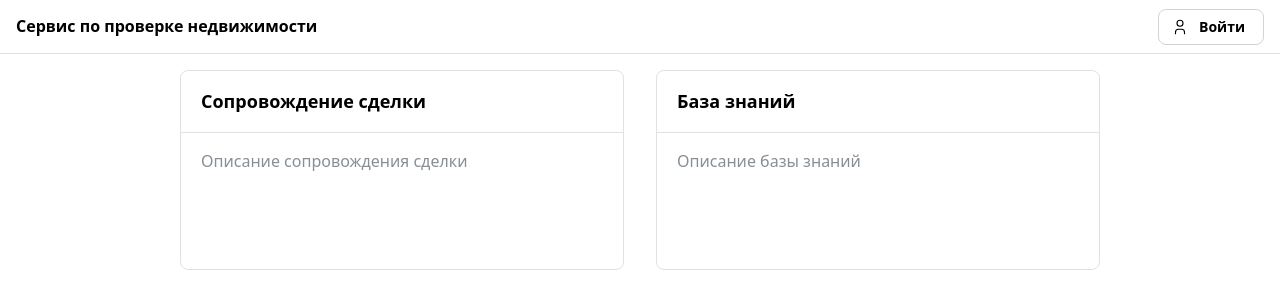
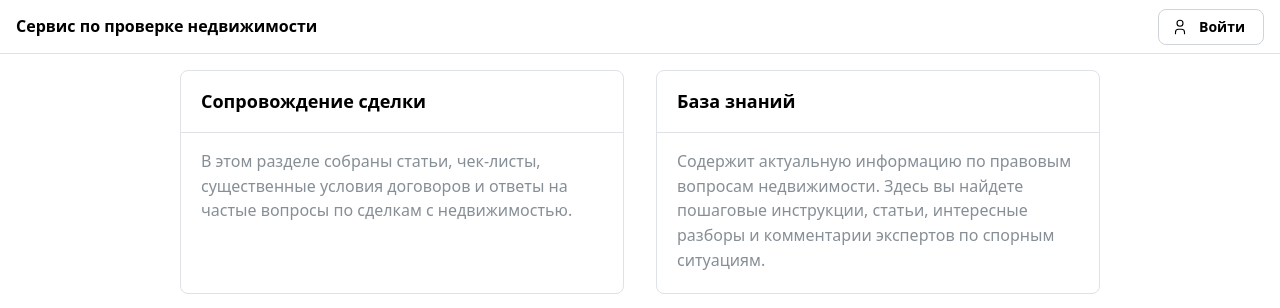
Before and after one commit to Kolomsim/CP-Project1, a React (Vite) app in the folder frontend/: page / in a window 1280 px wide. Shown: the top 308 px of the page. Built offline with nearby package versions, Linux system fonts and the light colour scheme; no server answers.

Commit message:
Updated HomePage

```diff
--- a/frontend/src/pages/home/HomePage.tsx
+++ b/frontend/src/pages/home/HomePage.tsx
@@ -7,12 +7,12 @@ const navCards = [
 	{
 		title: 'Сопровождение сделки',
 		to: '/deal',
-		description: 'Описание сопровождения сделки',
+		description: 'В этом разделе собраны статьи, чек-листы, существенные условия договоров и ответы на частые вопросы по сделкам с недвижимостью.',
 	},
 	{
 		title: 'База знаний',
 		to: '/kb',
-		description: 'Описание базы знаний',
+		description: 'Содержит актуальную информацию по правовым вопросам недвижимости. Здесь вы найдете пошаговые инструкции, статьи, интересные разборы и комментарии экспертов по спорным ситуациям.',
 	},
 ]
 
--- a/frontend/src/pages/home/NewsFeed.tsx
+++ b/frontend/src/pages/home/NewsFeed.tsx
@@ -8,7 +8,7 @@ export interface NewsFeedProps {
 	pageSize?: number
 }
 
-export function NewsFeed({ items, title = 'Актуальные изменения законодательства', pageSize = 5 }: NewsFeedProps) {
+export function NewsFeed({ items, title = 'Недавние статьи', pageSize = 5 }: NewsFeedProps) {
 	const [page, setPage] = useState(1)
 	const totalPages = Math.ceil(items.length / pageSize)
 	const paginatedItems = items.slice(0, page * pageSize)
```
